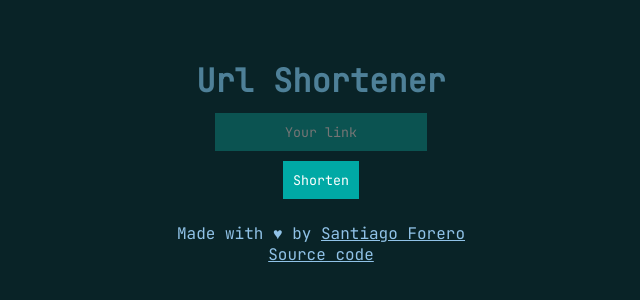
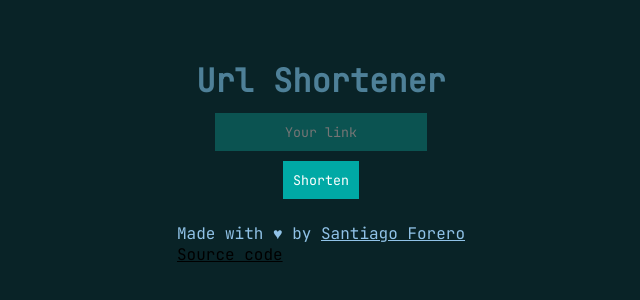
Before and after one commit to forerosantiago/url-shortener, a website: page public/index.html in a window 1280 px wide. Shown: the part 158-458 px from the top of the page, without its empty margins (319-959 px from the left). Drawn offline with Linux system fonts and the light colour scheme.

Commit message:
fix html

```diff
--- a/public/index.html
+++ b/public/index.html
@@ -18,6 +18,6 @@
             <script src="js/messages.js"></script>
             <footer>
                 <p>Made with &#9829; by <a href="https://github.com/forerosantiago/">Santiago Forero</p>
-                <p><a href="https://github.com/forerosantiago/url-shortener">Source code<a></p>
+                <a href="https://github.com/forerosantiago/url-shortener">Source code</a>
             </footer>
     </body>
```
